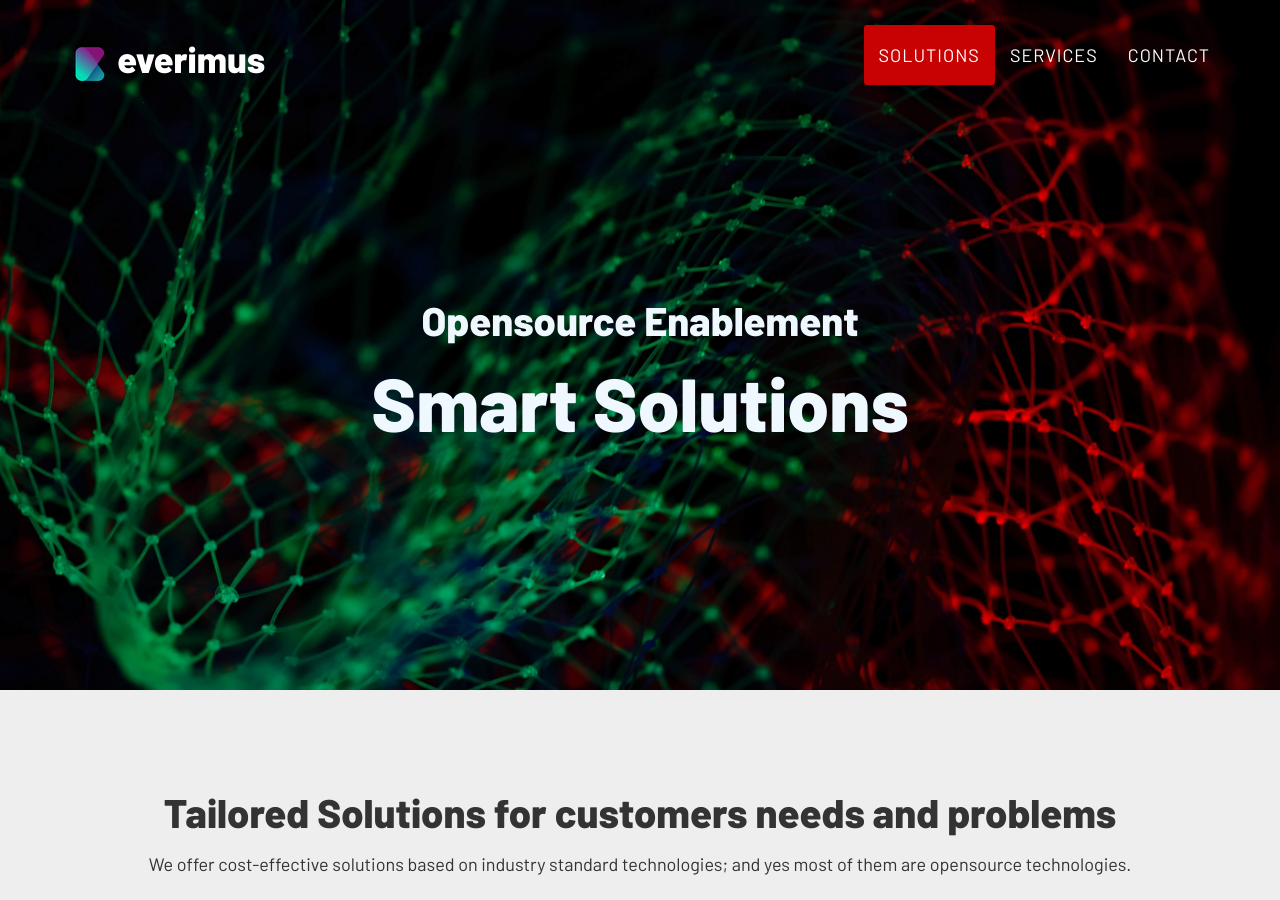
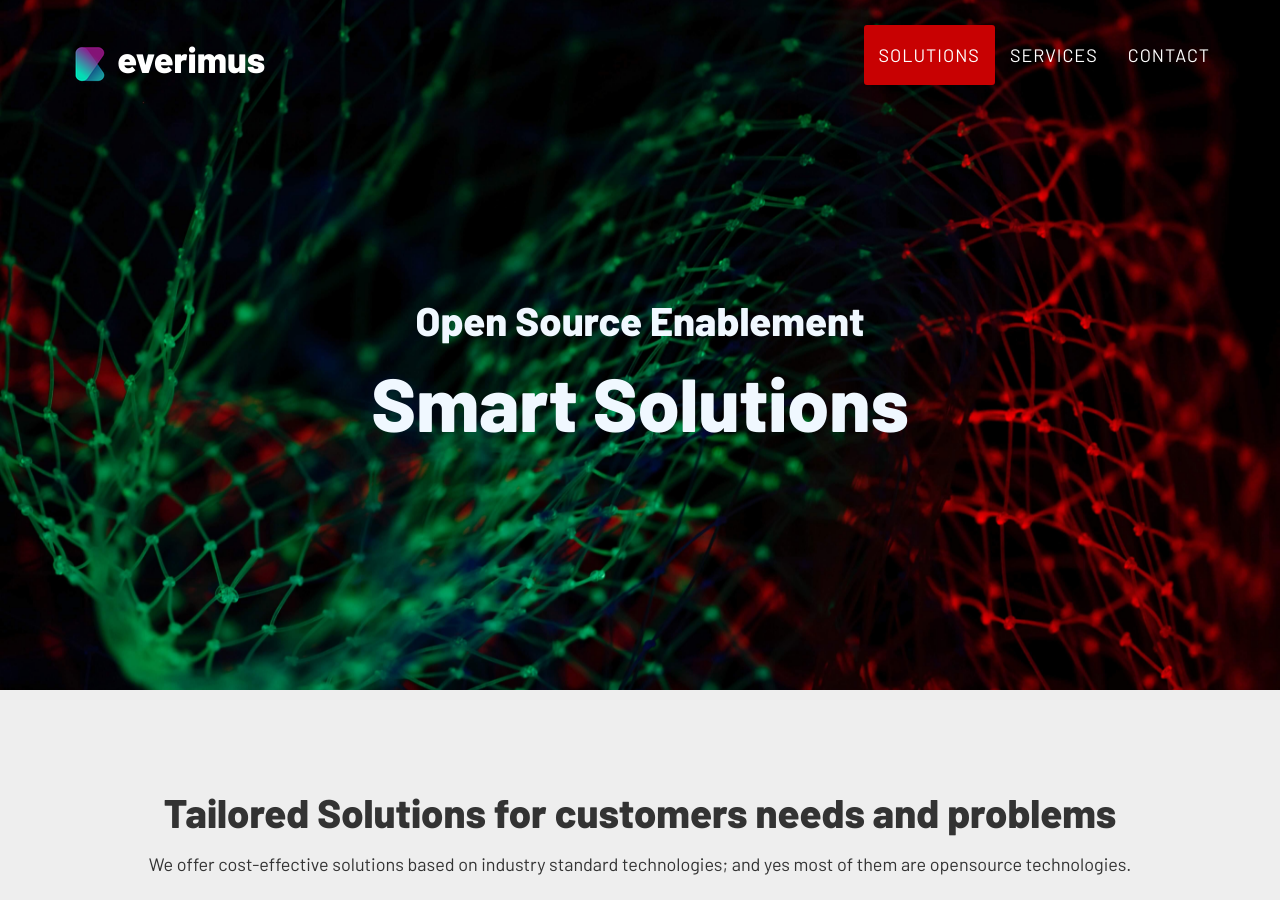
Before and after one commit to everimus/dev-items, a Jekyll site: the page built from index.html, in a window 1280 px wide and 900 px high. Built offline with Jekyll 4.4.1, drawn with Linux system fonts in a browser that asks for light colours.

Commit message:
Update header.html

```diff
--- a/_includes/header.html
+++ b/_includes/header.html
@@ -2,7 +2,7 @@
     <header>
         <div class="container">
             <div class="intro-text" style="text-transform: none; font-weight: 800; color: aliceblue;">
-                <div class="intro-lead-in" >Opensource Enablement</div>
+                <div class="intro-lead-in" >Open Source Enablement</div>
                 <div class="intro-heading"  style="text-transform: none;">Smart Solutions</div>
             </div>
         </div>
```
